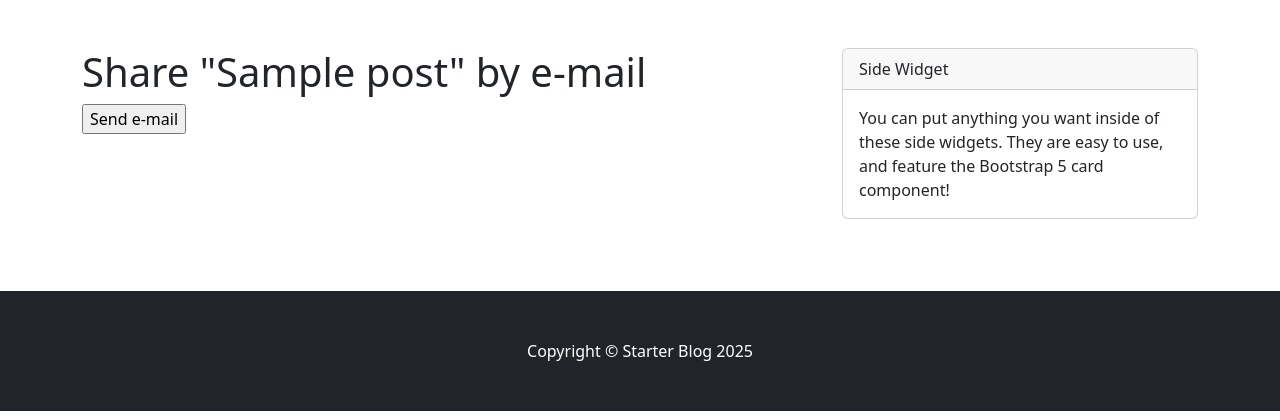
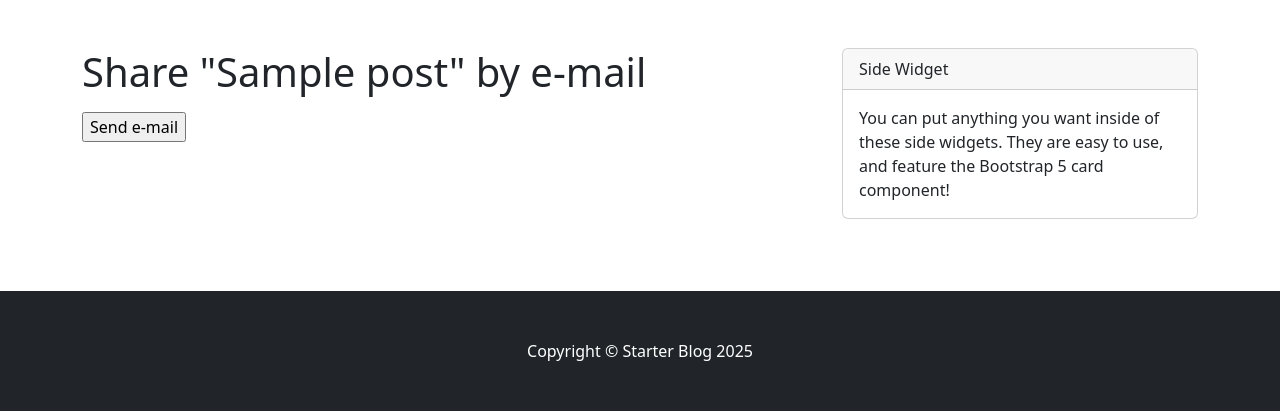
Before and after one commit to johnclamy/blogwebsiteproject, a Django app: page /blog/1/share/ in a window 1280 px wide. Shown: the part 56-476 px from the top of the page. Run offline with Django 5.2, Linux system fonts and the light colour scheme; tables that the repository leaves empty hold one stand-in row (values such as "Sample post").

Commit message:
add margin between the submit btn and post body

```diff
--- a/website/blog/templates/blog/post/share.html
+++ b/website/blog/templates/blog/post/share.html
@@ -18,7 +18,7 @@
             <form method="post">
                 {{from.as_p}}
                 {% csrf_token %}
-                <input type="submit" value="Send e-mail">
+                <input class="mt-2" type="submit" value="Send e-mail">
             </form>
         </section>
     {% endif %}
```
